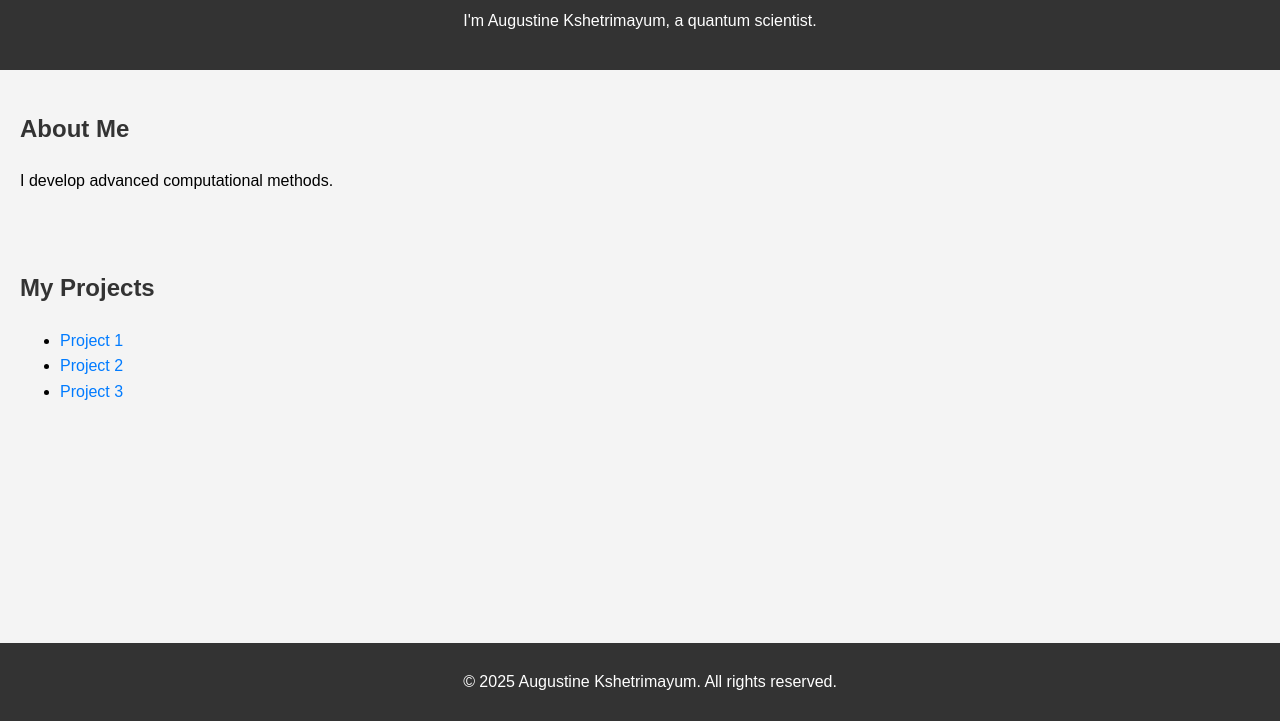
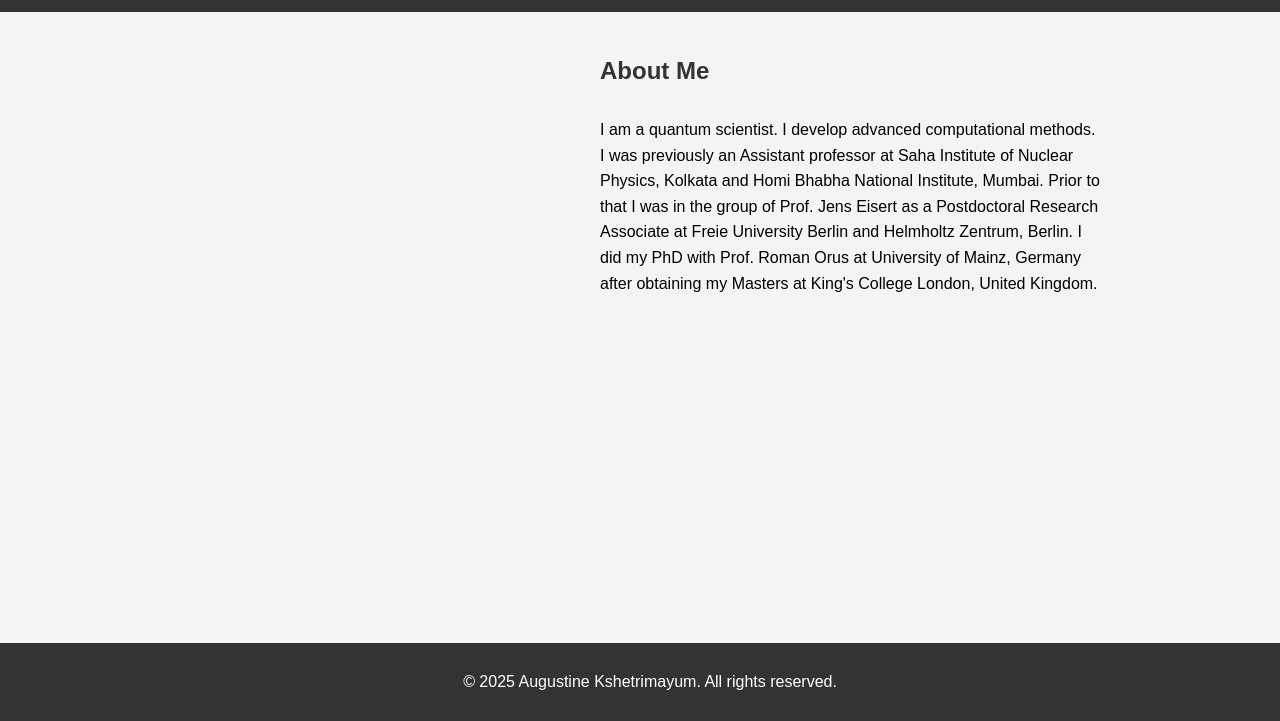
Before and after one commit to akshetri/akshetri.github.io, a plain HTML site: page index.html in a window 1280 px wide. Shown: the part 79-800 px from the top of the page. Drawn offline with Linux system fonts and the light colour scheme.

Commit message:
paragraph positioning

```diff
--- /dev/null
+++ b/.#aboutmeparagraph.css
@@ -0,0 +1 @@
+akshetri@Augustines-MacBook-Pro-2.local.38092
--- a/index.html
+++ b/index.html
@@ -9,22 +9,12 @@
     </head>
     <body>
         <header>
-            <h1>Welcome to my page</h1>
-            <p>I'm Augustine Kshetrimayum, a quantum scientist.</p>
+            <h1>Augustine Kshetrimayum</h1>
         </header>
 
         <section>
             <h2>About Me</h2>
-            <p>I develop advanced computational methods.</p>
-        </section>
-
-        <section>
-            <h2>My Projects</h2>
-            <ul>
-                <li><a href="#">Project 1</a></li>
-                <li><a href="#">Project 2</a></li>
-                <li><a href="#">Project 3</a></li>
-            </ul>
+            <p class="aboutmeparagraph">I am a quantum scientist. I develop advanced computational methods. I was previously an Assistant professor at Saha Institute of Nuclear Physics, Kolkata and Homi Bhabha National Institute, Mumbai. Prior to that I was in the group of Prof. Jens Eisert as a Postdoctoral Research Associate at Freie University Berlin and Helmholtz Zentrum, Berlin. I did my PhD with Prof. Roman Orus at University of Mainz, Germany after obtaining my Masters at King's College London, United Kingdom.</p>
         </section>
 
         <footer>
--- a/style.css
+++ b/style.css
@@ -1,3 +1,16 @@
+/* This CSS rule targets the paragraph with the class 'positioned-paragraph' */
+.aboutmeparagraph {
+    position: absolute;    /* Use absolute positioning */
+    top: 180px;            /* Set distance from the top of the page */
+    left: 600px;            /* Set distance from the left of the page */
+    width:500px;          /* Set the width of the paragraph */
+    height: 150px;         /* Set the height of the paragraph */
+    font-size: 16px;       /* Set font size */
+   /* background-color: lightblue; */ /* Background color */
+   /* padding: 20px;       */  /* Add some padding inside the paragraph */
+   /* border-radius: 10px;  */ /* Optional: Rounded corners */
+}
+
 body {
     font-family: Arial, sans-serif;
     line-height: 1.6;
@@ -23,6 +36,8 @@ section {
 
 section h2 {
     color: #333;
+    position: absolute;    /* Use absolute positioning */
+    left: 600px;            /* Set distance from the left of the page */
 }
 
 footer {
```
Also changed, not shown: 1 other file.
